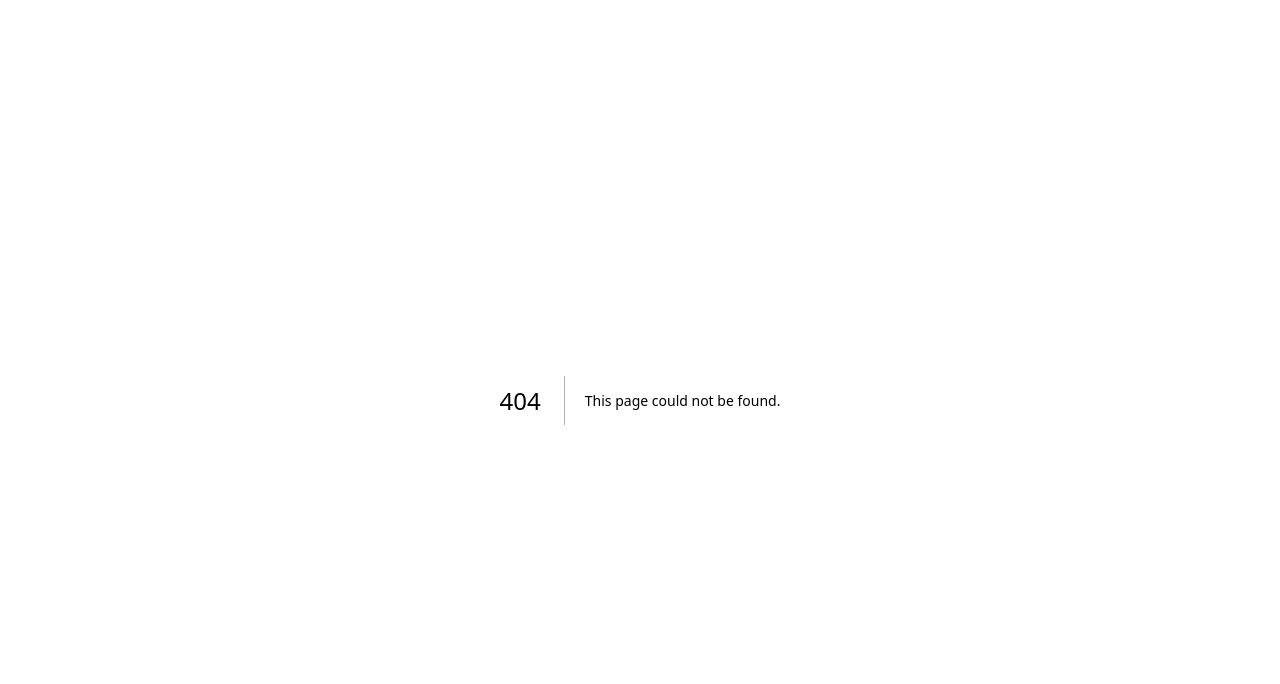
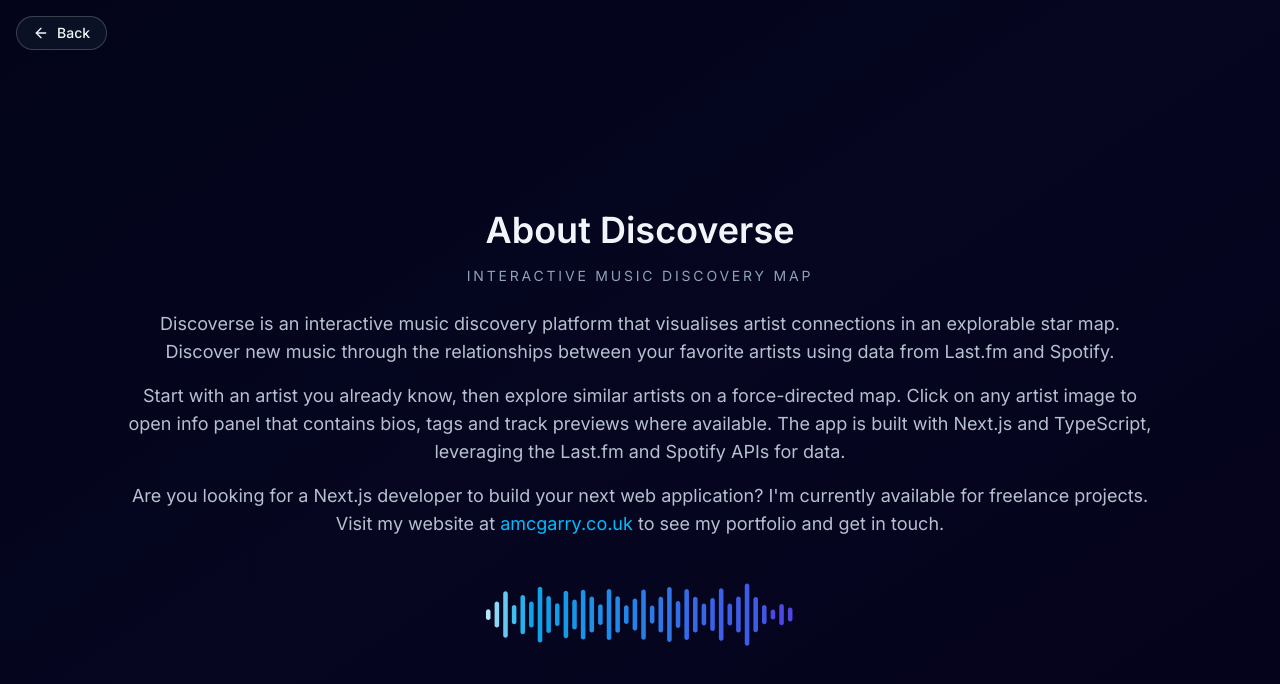
Before and after one commit to alexmc2/discoverse, a Next.js app: page /about in a window 1280 px wide. Before the commit this address had no page. Shown: the top 684 px of the page. Built offline with nearby package versions, Linux system fonts and the light colour scheme.

Commit message:
add SEO and about page

```diff
--- /dev/null
+++ b/app/about/about.tsx
@@ -0,0 +1,69 @@
+// app/about/about-content.tsx
+'use client';
+
+import dynamic from 'next/dynamic';
+
+// Reuse the same Lottie setup as the homepage
+const Player = dynamic(
+  () =>
+    import('@lottiefiles/react-lottie-player').then((mod) => ({
+      default: mod.Player,
+    })),
+  { ssr: false }
+);
+
+export function AboutContent() {
+  return (
+    <div className="max-w-5xl w-full text-center">
+      <h1 className="text-3xl sm:text-4xl font-semibold text-slate-100 mb-4">
+        About Discoverse
+      </h1>
+
+      <p className="text-xs sm:text-sm uppercase tracking-[0.2em] text-slate-400 mb-6">
+        Interactive music discovery map
+      </p>
+
+      <p className="mb-4 text-base sm:text-lg text-slate-300/90">
+        Discoverse is an interactive music discovery platform that visualises
+        artist connections in an explorable star map. Discover new music through
+        the relationships between your favorite artists using data from Last.fm
+        and Spotify.
+      </p>
+
+      <p className="mb-4 text-sm sm:text-lg text-slate-300/90">
+        Start with an artist you already know, then explore similar artists on a
+        force-directed map. Click on any artist image to open info panel that
+        contains bios, tags and track previews where available. The app is built
+        with Next.js and TypeScript, leveraging the Last.fm and Spotify APIs for
+        data.
+      </p>
+      <p className=" text-sm sm:text-lg text-slate-300/90">
+        Are you looking for a Next.js developer to build your next web
+        application? I&apos;m currently available for freelance projects. Visit
+        my website at{' '}
+        <a
+          href="https://amcgarry.co.uk"
+          target="_blank"
+          rel="noopener"
+          className="text-sky-400 hover:text-sky-500"
+        >
+          amcgarry.co.uk{' '}
+        </a>
+        to see my portfolio and get in touch.
+      </p>
+      <div className="relative mx-auto h-32 w-32 sm:h-40 sm:w-40 mb-6">
+        <Player
+          autoplay
+          loop
+          src="/lotties/sound.json"
+          className="pointer-events-none absolute left-1/2 top-1/2 -translate-x-1/2 -translate-y-1/2"
+          style={{
+            width: 'clamp(220px, 50vw, 320px)',
+            height: 'clamp(220px, 50vw, 320px)',
+          }}
+          aria-label="Soundwaves animation"
+        />
+      </div>
+    </div>
+  );
+}
--- /dev/null
+++ b/app/about/page.tsx
@@ -0,0 +1,34 @@
+// app/about/page.tsx
+import type { Metadata } from 'next';
+import { AboutContent } from './about';
+import { ArrowLeft } from 'lucide-react';
+import Link from 'next/link';
+
+export const metadata: Metadata = {
+  title: 'About Discoverse | Interactive music discovery map',
+  description:
+    'Learn more about Discoverse, an interactive music discovery app that visualises artist connections using data from Last.fm and Spotify.',
+};
+
+export default function AboutPage() {
+  return (
+    <main className="min-h-screen bg-gradient-to-br from-sky-950/10 via-blue-900/10 to-indigo-950/10 ">
+      <div className='p-4'>
+        <Link
+          href="/"
+          className="group relative inline-flex items-center gap-2 overflow-hidden rounded-full border border-white/20 bg-slate-900/70 px-4 py-1.5 text-sm font-medium text-slate-100 transition duration-200 focus-visible:outline-none focus-visible:ring-2 focus-visible:ring-sky-400/70 focus-visible:ring-offset-2 focus-visible:ring-offset-slate-900/70"
+          aria-label="Back to the music map"
+        >
+          <span className="absolute inset-0 bg-gradient-to-br from-sky-600 via-blue-600 to-indigo-600 opacity-0 transition-opacity duration-300 ease-out group-hover:opacity-100 group-focus-visible:opacity-100" />
+          <span className="relative z-10 inline-flex items-center gap-2 text-slate-100">
+            <ArrowLeft className="h-4 w-4" />
+            Back
+          </span>
+        </Link>
+      </div>
+      <div className="flex items-center justify-center min-h-screen px-4">
+        <AboutContent />
+      </div>
+    </main>
+  );
+}
--- a/app/layout.tsx
+++ b/app/layout.tsx
@@ -14,15 +14,13 @@ const interTight = Inter_Tight({
 });
 
 export const metadata: Metadata = {
-  // Hardcode canonical site URL
   metadataBase: new URL('https://discoverse.co.uk'),
-  title: 'Discoverse | Music Discovery',
+  title: 'Discoverse | Interactive Music Discovery Map',
   description:
-    'See how artists connect through genres and influences in an interactive star map. Listen to top tracks.',
+    'Discoverse is an interactive music discovery app. Explore a visual map of artists, genres and influences, find similar artists, and listen to track previews using data from Last.fm and Spotify.',
   keywords:
-    'music, artists, visualisation, graph, network, last.fm, music discovery',
+    'music discovery app, musicsimilar artists, artist map, interactive music map, last.fm, spotify, music visualisation, music graph, artist network',
   authors: [{ name: 'Discoverse' }],
-  // Explicitly declare PNG favicon for Google Search (SVG not supported there)
   icons: {
     icon: [
       { url: '/favicon.png', type: 'image/png', sizes: '64x64' },
@@ -30,30 +28,28 @@ export const metadata: Metadata = {
     ],
   },
   openGraph: {
-    title: 'Discoverse | Music Discovery',
+    title: 'Discoverse | Interactive Music Discovery Map',
     description:
-      'See how artists connect through genres and influences in an interactive star map. Listen to top tracks.',
+      'Explore an interactive music discovery map that shows how artists connect through genres, influences and shared listeners. Powered by Last.fm and Spotify.',
     type: 'website',
     siteName: 'Discoverse',
     locale: 'en_GB',
     url: 'https://discoverse.co.uk',
     images: [
       {
-        // Use a single dynamic PNG for all platforms (no query params)
         url: '/og.png',
         width: 1200,
         height: 630,
         type: 'image/png',
-        alt: 'Discoverse — Music Discovery',
+        alt: 'Discoverse — interactive music discovery map',
       },
     ],
   },
   twitter: {
     card: 'summary_large_image',
-    title: 'Discoverse | Music Discovery',
+    title: 'Discoverse | Interactive Music Discovery Map',
     description:
-      'See how artists connect through genres and influences in an interactive star map. Listen to top tracks.',
-    // Point Twitter to the same dynamic PNG
+      'Interactive music discovery app and artist map with data from Last.fm and Spotify. Explore similar artists and genres on a visual graph.',
     images: ['/og.png'],
   },
   alternates: {
@@ -66,8 +62,25 @@ export default function RootLayout({
 }: Readonly<{
   children: React.ReactNode;
 }>) {
+  const schema = {
+    '@context': 'https://schema.org',
+    '@type': 'WebApplication',
+    name: 'Discoverse',
+    url: 'https://discoverse.co.uk',
+    description:
+      'Interactive music discovery app that visualises artist connections on a map of genres and influences using data from Last.fm and Spotify.',
+    applicationCategory: 'MusicApplication',
+    operatingSystem: 'Web',
+  };
+
   return (
     <html lang="en">
+      <head>
+        <script
+          type="application/ld+json"
+          dangerouslySetInnerHTML={{ __html: JSON.stringify(schema) }}
+        />
+      </head>
       <body className={`${inter.variable} ${interTight.variable} antialiased`}>
         {children}
       </body>
--- a/components/default-content.tsx
+++ b/components/default-content.tsx
@@ -23,7 +23,7 @@ export default function DefaultContent({
   randomArtists,
 }: DefaultContentProps) {
   return (
-    <div className="flex items-center justify-center h-full">
+    <div className="flex h-full w-full items-center justify-center">
       <div className="text-center sm:px-6 px-4 -mt-20 sm:-mt-20 md:-mt-64">
         <div className="relative mx-auto h-32 w-32 sm:h-40 sm:w-40">
           <Player
@@ -62,6 +62,7 @@ export default function DefaultContent({
             </button>
           ))}
         </div>
+
       </div>
     </div>
   );
--- /dev/null
+++ b/components/ui/about-button.tsx
@@ -0,0 +1,26 @@
+// components/ui/about-button.tsx
+'use client';
+
+import Link from 'next/link';
+import { cn } from '@/lib/utils';
+
+type AboutButtonProps = {
+  className?: string;
+  'aria-label'?: string;
+};
+
+export default function AboutButton({ className, ...props }: AboutButtonProps) {
+  return (
+    <Link
+      href="/about"
+      className={cn(
+        'group relative inline-flex h-6 w-6 sm:h-7 sm:w-7 shrink-0 items-center justify-center overflow-hidden rounded-full border border-slate-700 bg-slate-900/70 text-white text-sm font-semibold shadow-lg backdrop-blur-md transition-colors duration-200 focus-visible:outline-none focus-visible:ring-2 focus-visible:ring-sky-400/70 focus-visible:ring-offset-2 focus-visible:ring-offset-slate-900/70',
+        className
+      )}
+      {...props}
+    >
+      <span className="absolute inset-0 bg-gradient-to-br from-sky-600 via-blue-600 to-indigo-600 opacity-0 transition-opacity duration-300 ease-out group-hover:opacity-100 group-focus-visible:opacity-100" />
+      <span className="relative z-10 text-base leading-none text-slate-200 font-serif">i</span>
+    </Link>
+  );
+}
--- a/components/ui/header.tsx
+++ b/components/ui/header.tsx
@@ -3,6 +3,7 @@
 
 import { LocateFixed, AudioLines } from 'lucide-react';
 import SearchBar from '@/components/search-bar';
+import AboutButton from '@/components/ui/about-button';
 
 interface HeaderProps {
   onSearch: (artistName: string) => void;
@@ -103,6 +104,18 @@ export default function Header({
           )}
         </div>
 
+        {/* About button */}
+        <div className="hidden sm:flex mt-3">
+          <AboutButton
+            aria-label="Learn more about Discoverse"
+            className="self-start"
+          />
+        </div>
+
+        <div className="sm:hidden mt-3">
+          <AboutButton aria-label="Learn more about Discoverse" />
+        </div>
+
         {error && (
           <div className="mt-4 p-4 bg-red-900/20 border border-red-800 rounded-lg text-red-300 text-center">
             {error}
```
Also changed, not shown: 1 other file (tests, documents, lock files or other folders).
